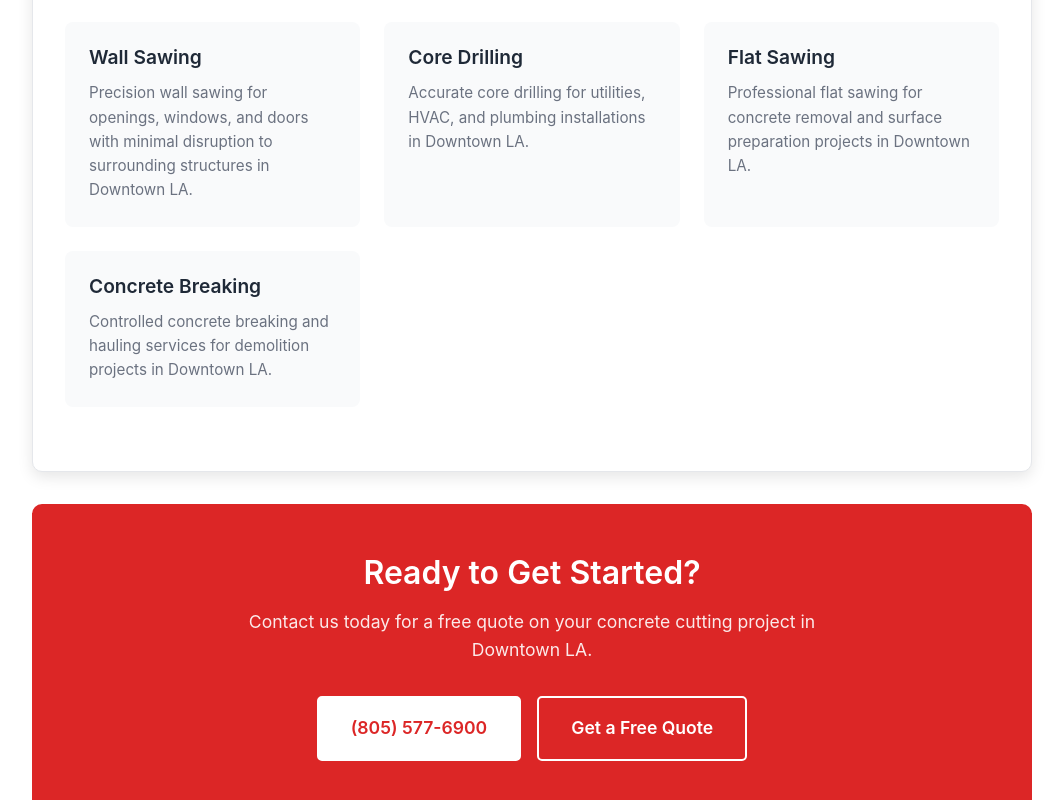
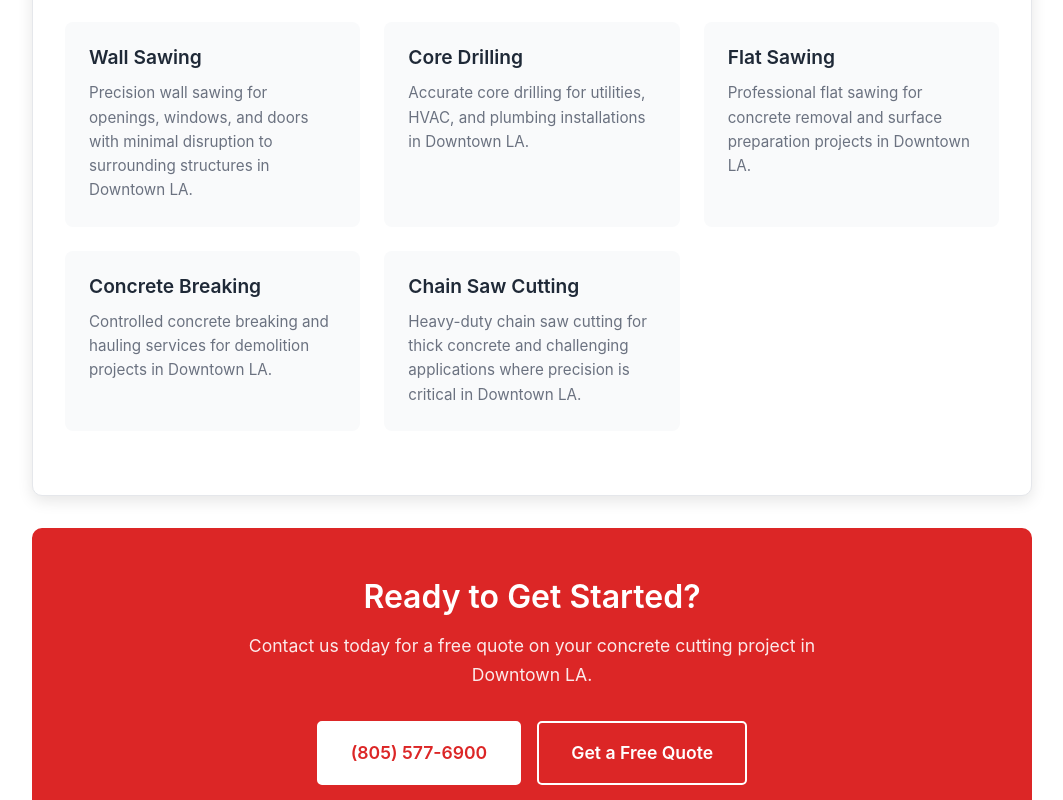
Before and after one commit to ventura-coast-web-design/cutting-edge-concrete-cutting, an Eleventy site: page src/city.njk in a window 1280 px wide. Shown: the part 1520-2320 px from the top of the page, without its empty margins (108-1171 px from the left). Built offline with nearby package versions, Linux system fonts and the light colour scheme; Eleventy itself is replaced by a stand-in of ours; files that its build step writes are made by us from their sources.

Commit message:
added chain saw service to city

```diff
--- a/src/city.njk
+++ b/src/city.njk
@@ -47,6 +47,10 @@ permalink: "{{ city.url }}"
             <h3>Concrete Breaking</h3>
             <p>Controlled concrete breaking and hauling services for demolition projects in {{ city.name }}.</p>
           </div>
+          <div class="service-item">
+            <h3>Chain Saw Cutting</h3>
+            <p>Heavy-duty chain saw cutting for thick concrete and challenging applications where precision is critical in {{ city.name }}.</p>
+          </div>
         </div>
       </div>
 
```
